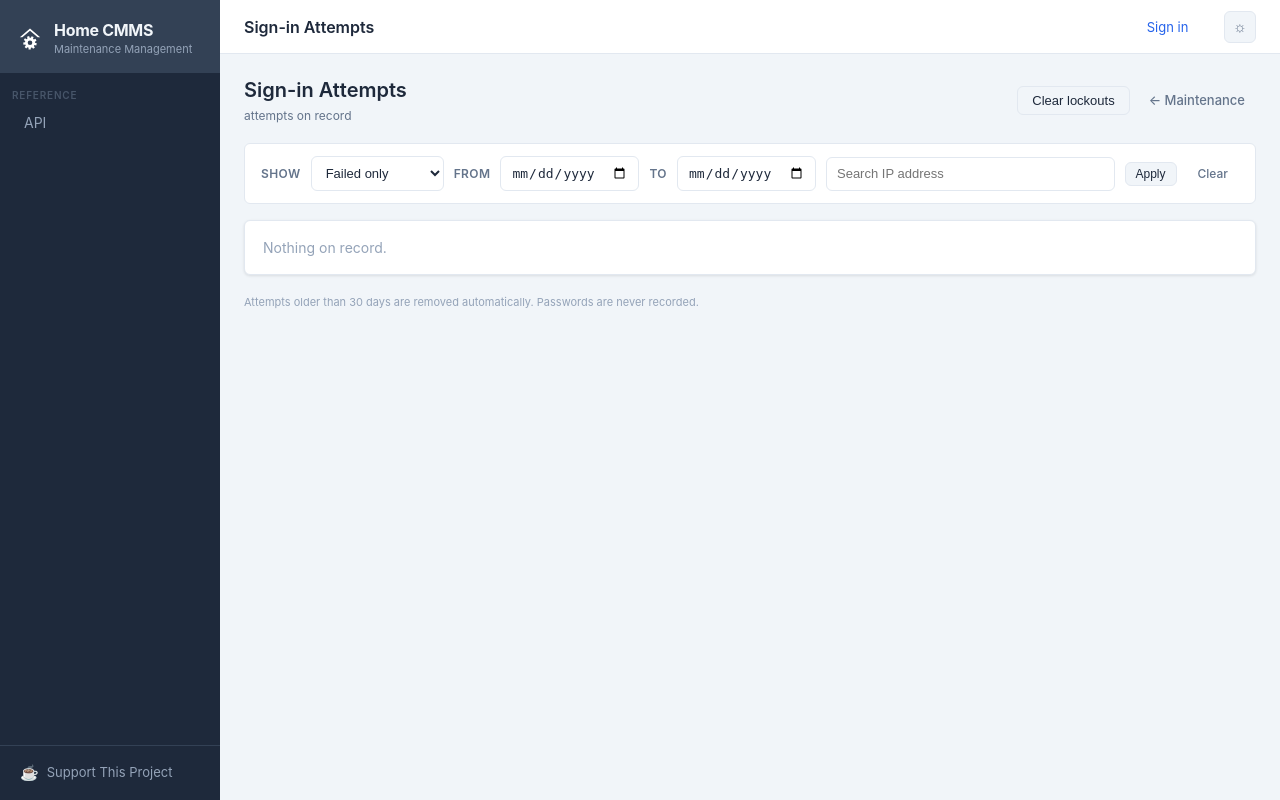
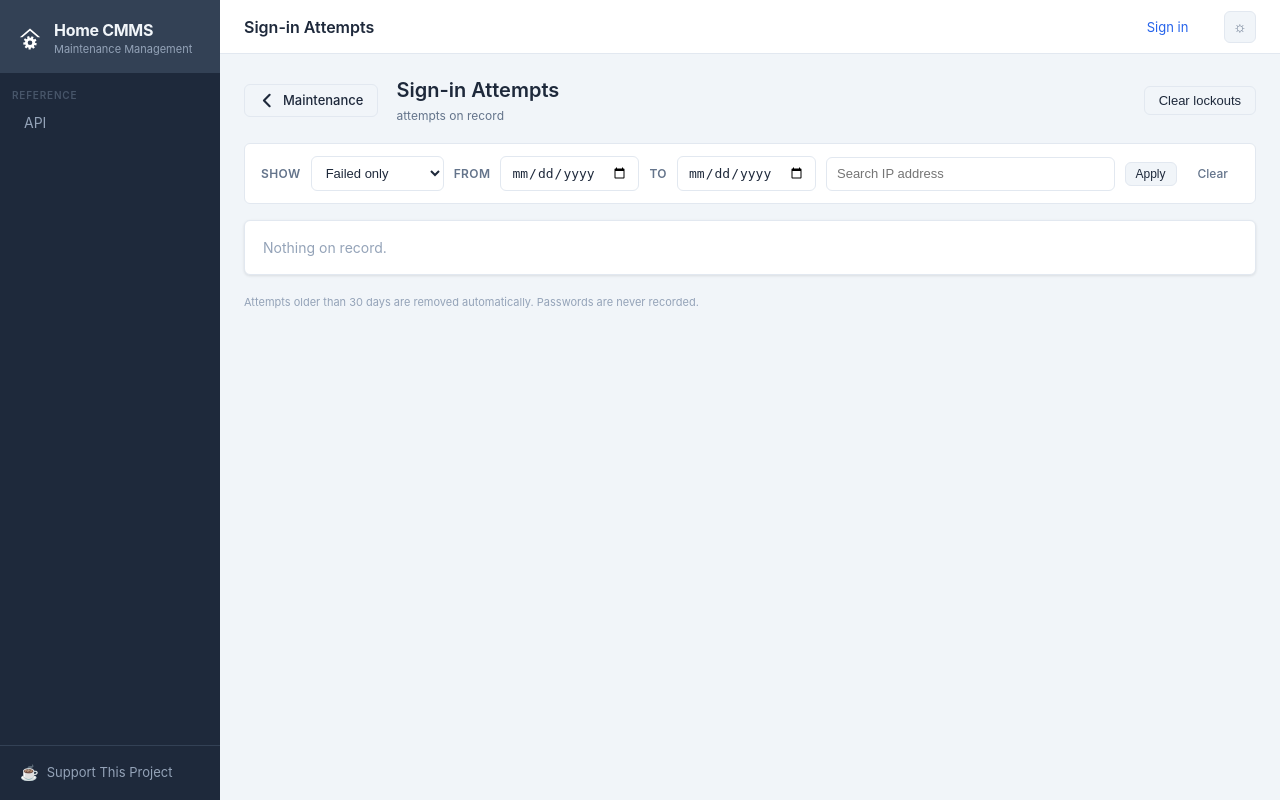
Before and after one commit to Knator/Home-CMMS, a Python web app: template app/templates/admin/sign_in_attempts.html in a window 1280 px wide. Run offline with Jinja, Linux system fonts and the light colour scheme; the template is opened without the code that fills it, so the values that code supplies are empty.

Commit message:
Back button moved on sign-in logs page to match others.

```diff
--- a/app/templates/_stepper.html
+++ b/app/templates/_stepper.html
@@ -12,9 +12,13 @@
 {% macro chevron_left() %}<svg viewBox="0 0 24 24" fill="none" stroke="currentColor" stroke-width="3" stroke-linecap="round" stroke-linejoin="round" aria-hidden="true"><path d="M15 4l-8 8 8 8"/></svg>{% endmacro %}
 {% macro chevron_right() %}<svg viewBox="0 0 24 24" fill="none" stroke="currentColor" stroke-width="3" stroke-linecap="round" stroke-linejoin="round" aria-hidden="true"><path d="M9 4l8 8-8 8"/></svg>{% endmacro %}
 
-{% macro back_link(endpoint, list_args) %}
+{# `label` because not every back link goes to a list this record came from:
+   the sign-in log returns to Maintenance, and naming the destination is more
+   use than a generic "Back". `list_args` defaults to empty for the same
+   reason — those pages were not opened from a filtered list. #}
+{% macro back_link(endpoint, list_args={}, label='Back') %}
   <a href="{{ url_for(endpoint, **list_args) }}"
-     class="btn btn-secondary page-back">{{ chevron_left() }}<span>Back</span></a>
+     class="btn btn-secondary page-back">{{ chevron_left() }}<span>{{ label }}</span></a>
 {% endmacro %}
 
 {% macro stepper(endpoint, previous, next, position, total, list_args, noun,
--- a/app/templates/admin/sign_in_attempts.html
+++ b/app/templates/admin/sign_in_attempts.html
@@ -1,10 +1,13 @@
 {% extends 'base.html' %}
+{% import '_stepper.html' as nav %}
 {% block title %}Sign-in Attempts — Home CMMS{% endblock %}
 {% block page_title %}Sign-in Attempts{% endblock %}
 
 {% block content %}
 <div class="page-header">
-  <div>
+  <div class="page-heading">
+    {{ nav.back_link('admin.maintenance_page', label='Maintenance') }}
+    <div>
     <h1>Sign-in Attempts</h1>
     <div class="header-meta">
       <span class="breadcrumb-path">
@@ -15,6 +18,7 @@
       </span>
     </div>
   </div>
+  </div>
   <div class="page-actions">
     <form method="post" action="{{ url_for('admin.clear_lockouts') }}" style="display:inline;">
       <input type="hidden" name="csrf_token" value="{{ csrf_token() }}">
@@ -23,7 +27,6 @@
         Clear lockouts
       </button>
     </form>
-    <a href="{{ url_for('admin.maintenance_page') }}" class="btn btn-ghost">← Maintenance</a>
   </div>
 </div>
 
```
Also changed, not shown: tests/test_stepping_everywhere.py (+19 -0 lines).
